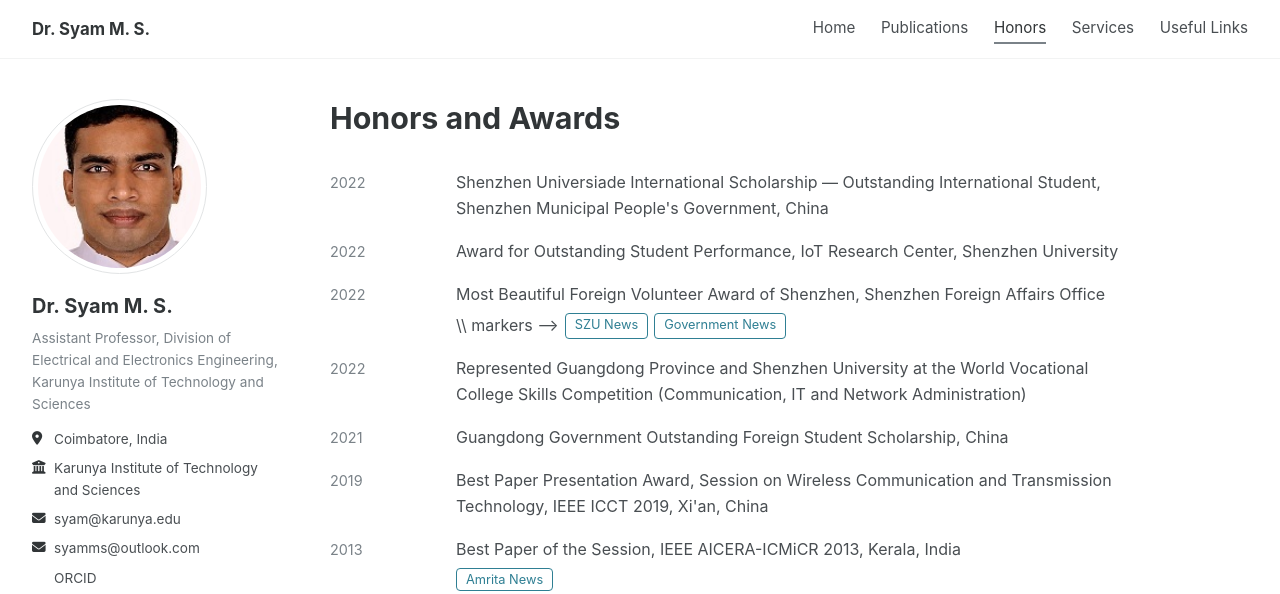
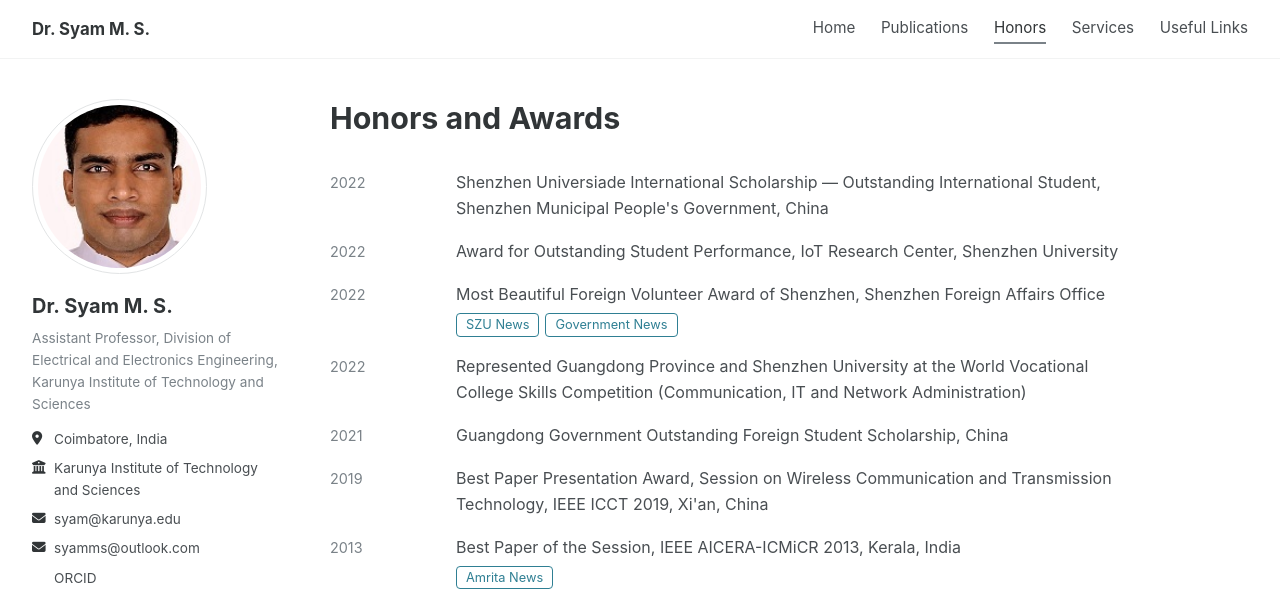
Before and after one commit to syamms/syamms.github.io, a plain HTML site: page honors.html in a window 1280 px wide. Shown: the top 594 px of the page. Drawn offline with Linux system fonts and the light colour scheme; some icons are missing.

Commit message:
Update honors.html

```diff
--- a/honors.html
+++ b/honors.html
@@ -17,7 +17,7 @@
     <div class="entry"><div class="when">2022</div><div>Award for Outstanding Student Performance, IoT Research Center, Shenzhen University</div></div>
     <div class="entry"><div class="when">2022</div><div>Most Beautiful Foreign Volunteer Award of Shenzhen, Shenzhen Foreign Affairs Office
       <div class="btns">
-        \\<!-- Replace the # with the real links, then remove the <!-- --> markers -->
+        <!-- Replace the # with the real links, then remove the markers -->
         <a class="pill" href="https://lxs.szu.edu.cn/info/1002/2716.htm" target="_blank">SZU News</a>
         <a class="pill" href="https://www.newsgd.com/node_6d449858df/4780f5c0b9.shtml" target="_blank">Government News</a>
         <!-- <a class="pill" href="certificates/foreign-volunteer-award.pdf" target="_blank">Certificate</a> -->
```
